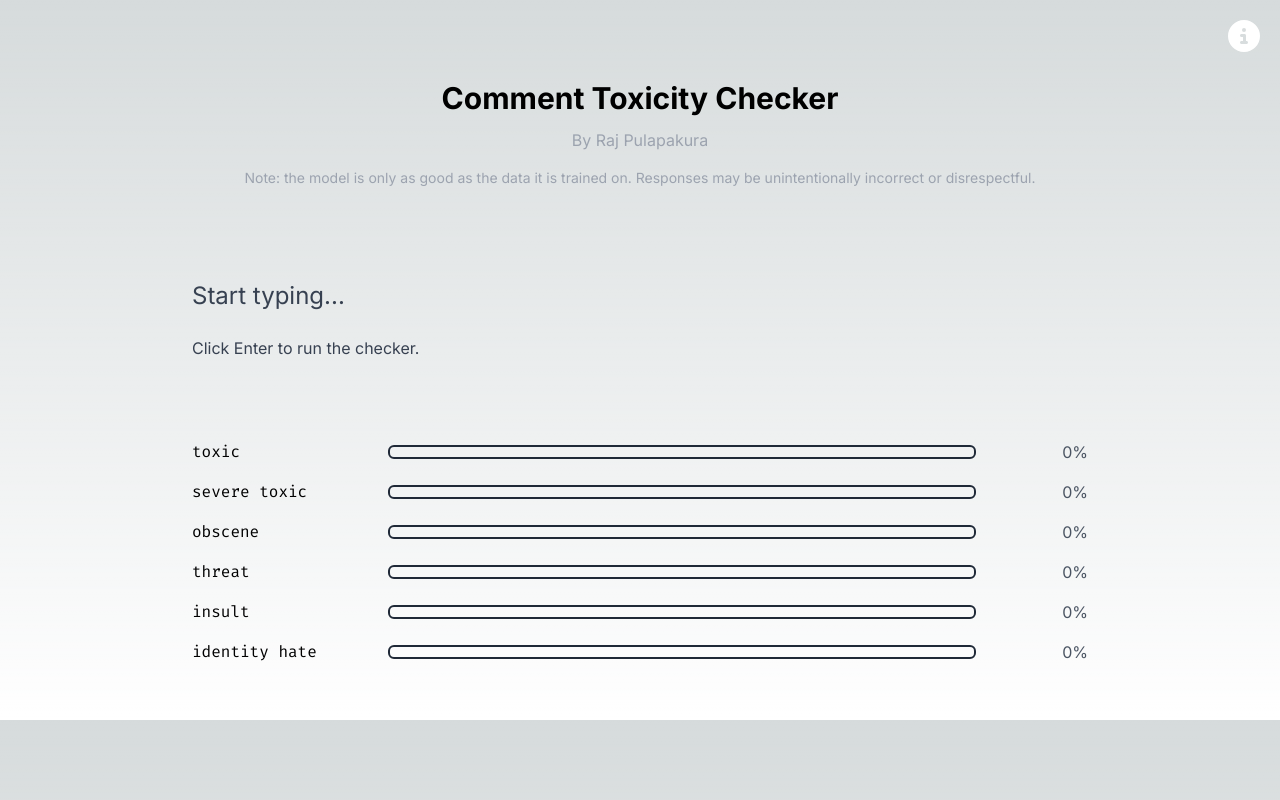
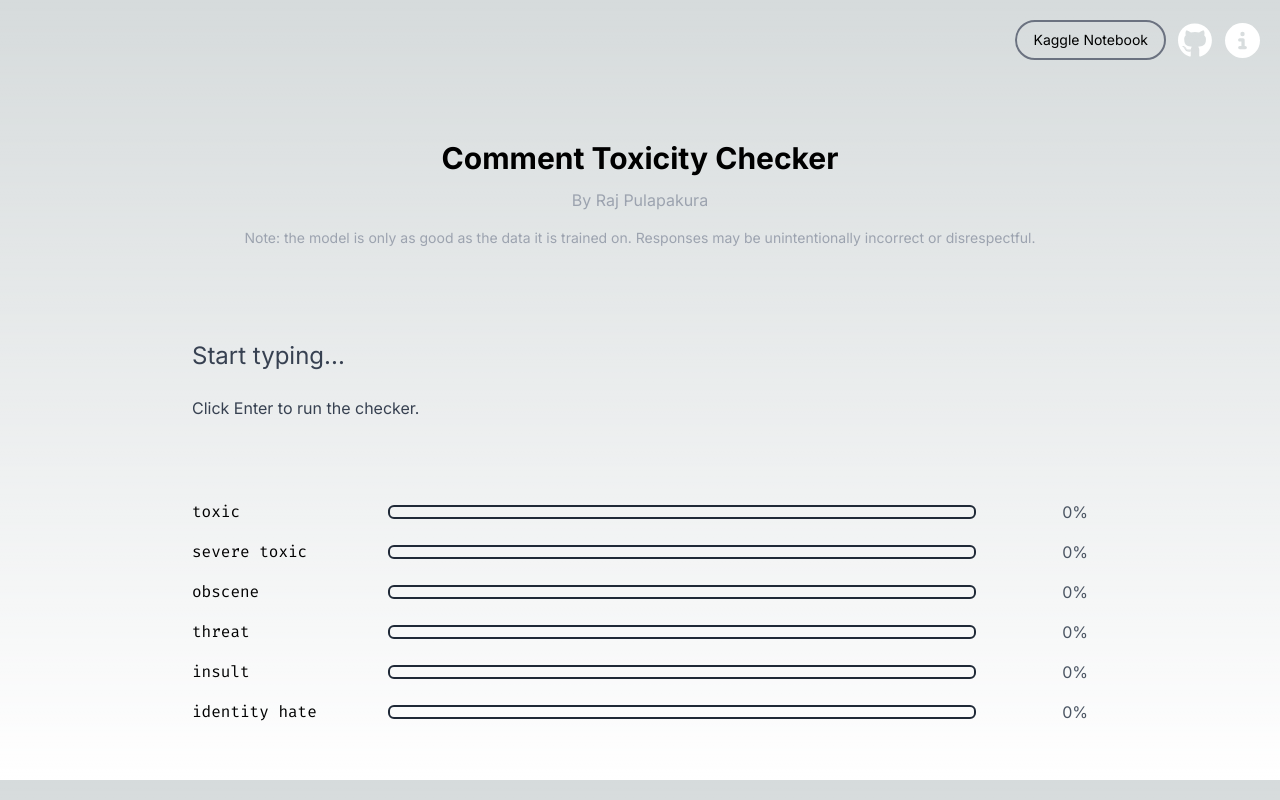
Before and after one commit to raj-pulapakura/Comment-Toxicity-Checker, a Next.js app in the folder web/: page / in a window 1280 px wide. Shown: the top 800 px of the page. Built offline with nearby package versions, Linux system fonts and the light colour scheme.

Commit message:
🔘 added kaggle and github links

```diff
--- a/web/package.json
+++ b/web/package.json
@@ -9,8 +9,9 @@
     "lint": "next lint"
   },
   "dependencies": {
-    "@fortawesome/fontawesome-svg-core": "^6.4.2",
-    "@fortawesome/free-solid-svg-icons": "^6.4.2",
+    "@fortawesome/fontawesome-svg-core": "^6.5.1",
+    "@fortawesome/free-brands-svg-icons": "^6.5.1",
+    "@fortawesome/free-solid-svg-icons": "^6.5.1",
     "@fortawesome/react-fontawesome": "^0.2.0",
     "@tensorflow/tfjs": "^4.10.0",
     "@tensorflow/tfjs-node": "^4.10.0",
--- a/web/src/app/globals.css
+++ b/web/src/app/globals.css
@@ -8,7 +8,7 @@
 
 /* width */
 ::-webkit-scrollbar {
-  width: 15px;
+  width: 10px;
 }
 
 /* Track */
--- a/web/src/app/page.tsx
+++ b/web/src/app/page.tsx
@@ -1,10 +1,10 @@
-import InformationButton from "@/components/InformationButton";
+import IconBar from "@/components/IconBar";
 import ToxicityBars from "@/components/ToxicityBars";
 
 export default function Home() {
   return (
     <main>
-      <InformationButton />
+      <IconBar />
       <h1 className="font-bold text-3xl text-center mt-20">
         Comment Toxicity Checker
       </h1>
--- /dev/null
+++ b/web/src/components/IconBar.tsx
@@ -0,0 +1,25 @@
+import {} from "react";
+import SvgButton from "./SvgButton";
+import InformationButton from "./InformationButton";
+
+export default function IconBar() {
+    return (
+        <div className="flex gap-3 justify-end m-5 items-center">
+            {/* Kaggle */}
+            <a href="https://www.kaggle.com/code/rajpulapakura/comment-toxicity-classification">
+                <button
+                    className="text-sm border-2 border-solid border-gray-500 rounded-3xl px-4 py-2 hover:bg-white hover:text-black hover:border-white"
+                    >
+                        Kaggle Notebook
+                </button>
+            </a>
+            {/* GitHub */}
+            <a href="https://github.com/raj-pulapakura/Comment-Toxicity-Checker">
+                <SvgButton svgPath="M165.9 397.4c0 2-2.3 3.6-5.2 3.6-3.3 .3-5.6-1.3-5.6-3.6 0-2 2.3-3.6 5.2-3.6 3-.3 5.6 1.3 5.6 3.6zm-31.1-4.5c-.7 2 1.3 4.3 4.3 4.9 2.6 1 5.6 0 6.2-2s-1.3-4.3-4.3-5.2c-2.6-.7-5.5 .3-6.2 2.3zm44.2-1.7c-2.9 .7-4.9 2.6-4.6 4.9 .3 2 2.9 3.3 5.9 2.6 2.9-.7 4.9-2.6 4.6-4.6-.3-1.9-3-3.2-5.9-2.9zM244.8 8C106.1 8 0 113.3 0 252c0 110.9 69.8 205.8 169.5 239.2 12.8 2.3 17.3-5.6 17.3-12.1 0-6.2-.3-40.4-.3-61.4 0 0-70 15-84.7-29.8 0 0-11.4-29.1-27.8-36.6 0 0-22.9-15.7 1.6-15.4 0 0 24.9 2 38.6 25.8 21.9 38.6 58.6 27.5 72.9 20.9 2.3-16 8.8-27.1 16-33.7-55.9-6.2-112.3-14.3-112.3-110.5 0-27.5 7.6-41.3 23.6-58.9-2.6-6.5-11.1-33.3 2.6-67.9 20.9-6.5 69 27 69 27 20-5.6 41.5-8.5 62.8-8.5s42.8 2.9 62.8 8.5c0 0 48.1-33.6 69-27 13.7 34.7 5.2 61.4 2.6 67.9 16 17.7 25.8 31.5 25.8 58.9 0 96.5-58.9 104.2-114.8 110.5 9.2 7.9 17 22.9 17 46.4 0 33.7-.3 75.4-.3 83.6 0 6.5 4.6 14.4 17.3 12.1C428.2 457.8 496 362.9 496 252 496 113.3 383.5 8 244.8 8zM97.2 352.9c-1.3 1-1 3.3 .7 5.2 1.6 1.6 3.9 2.3 5.2 1 1.3-1 1-3.3-.7-5.2-1.6-1.6-3.9-2.3-5.2-1zm-10.8-8.1c-.7 1.3 .3 2.9 2.3 3.9 1.6 1 3.6 .7 4.3-.7 .7-1.3-.3-2.9-2.3-3.9-2-.6-3.6-.3-4.3 .7zm32.4 35.6c-1.6 1.3-1 4.3 1.3 6.2 2.3 2.3 5.2 2.6 6.5 1 1.3-1.3 .7-4.3-1.3-6.2-2.2-2.3-5.2-2.6-6.5-1zm-11.4-14.7c-1.6 1-1.6 3.6 0 5.9 1.6 2.3 4.3 3.3 5.6 2.3 1.6-1.3 1.6-3.9 0-6.2-1.4-2.3-4-3.3-5.6-2z" />
+            </a>
+            {/* Extra Information */}
+            <InformationButton />
+        </div>
+
+    );
+}
--- a/web/src/components/InformationButton.tsx
+++ b/web/src/components/InformationButton.tsx
@@ -3,9 +3,9 @@
 import { faArrowRight } from "@fortawesome/free-solid-svg-icons";
 import { FontAwesomeIcon } from "@fortawesome/react-fontawesome";
 import { useState } from "react";
+import SvgButton from "./SvgButton";
 
 export default function InformationButton() {
-  let [hovering, setHovering] = useState(false);
   let [translation, setTranslation] = useState("translateX(100%)");
 
   const headerStyle = "font-bold text-2xl mb-5";
@@ -16,18 +16,8 @@
     <>
 
       {/* Used SVG instead of FontAwesome because the icon would fill up the screen on loading. */}
-      <svg
-          onMouseOver={() => setHovering(true)}
-          onMouseLeave={() => setHovering(false)}
-          onClick={() => setTranslation("translateX(0%)")}
-          className="absolute top-0 right-0 m-5 hover:cursor-pointer z-10"
-          color={hovering ? "gray" : "white"}
-          viewBox="0 0 512 512"
-          height={32}
-          width={32}
-      >
-          <path fill="currentColor" d="M256 512A256 256 0 1 0 256 0a256 256 0 1 0 0 512zM216 336h24V272H216c-13.3 0-24-10.7-24-24s10.7-24 24-24h48c13.3 0 24 10.7 24 24v88h8c13.3 0 24 10.7 24 24s-10.7 24-24 24H216c-13.3 0-24-10.7-24-24s10.7-24 24-24zm40-208a32 32 0 1 1 0 64 32 32 0 1 1 0-64z" />
-      </svg>
+
+      <SvgButton onClick={() => setTranslation("translateX(0%)")} svgPath="M256 512A256 256 0 1 0 256 0a256 256 0 1 0 0 512zM216 336h24V272H216c-13.3 0-24-10.7-24-24s10.7-24 24-24h48c13.3 0 24 10.7 24 24v88h8c13.3 0 24 10.7 24 24s-10.7 24-24 24H216c-13.3 0-24-10.7-24-24s10.7-24 24-24zm40-208a32 32 0 1 1 0 64 32 32 0 1 1 0-64z" />
 
       <section
         className="absolute top-0 right-0 bg-gray-800 z-20 h-screen w-[500px] p-10 overflow-auto"
--- /dev/null
+++ b/web/src/components/SvgButton.tsx
@@ -0,0 +1,25 @@
+"use client";
+
+import {MouseEventHandler, useState} from "react";
+
+export default function SvgButton(
+    {onClick, svgPath }: { onClick?: MouseEventHandler<SVGSVGElement> | undefined, svgPath: string }
+) {
+
+    let [hovering, setHovering] = useState(false);
+
+    return (
+        <svg
+            onMouseOver={() => setHovering(true)}
+            onMouseLeave={() => setHovering(false)}
+            onClick={onClick}
+            color={hovering ? "gray" : "white"}
+            viewBox="0 0 512 512"
+            height={35}
+            width={35}
+            className="hover:cursor-pointer"
+        >
+            <path fill="currentColor" d={svgPath} />
+        </svg>
+    );
+}
```
Also changed, not shown: 1 other file (tests, documents, lock files or other folders).
